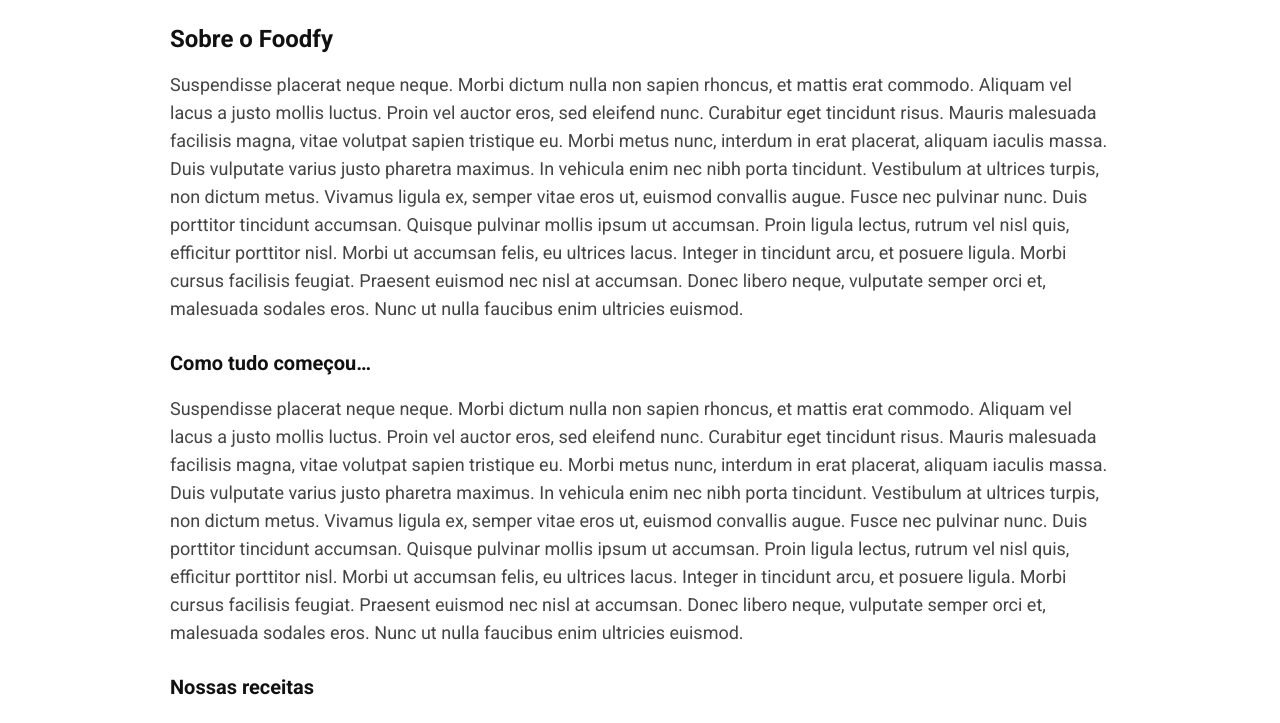
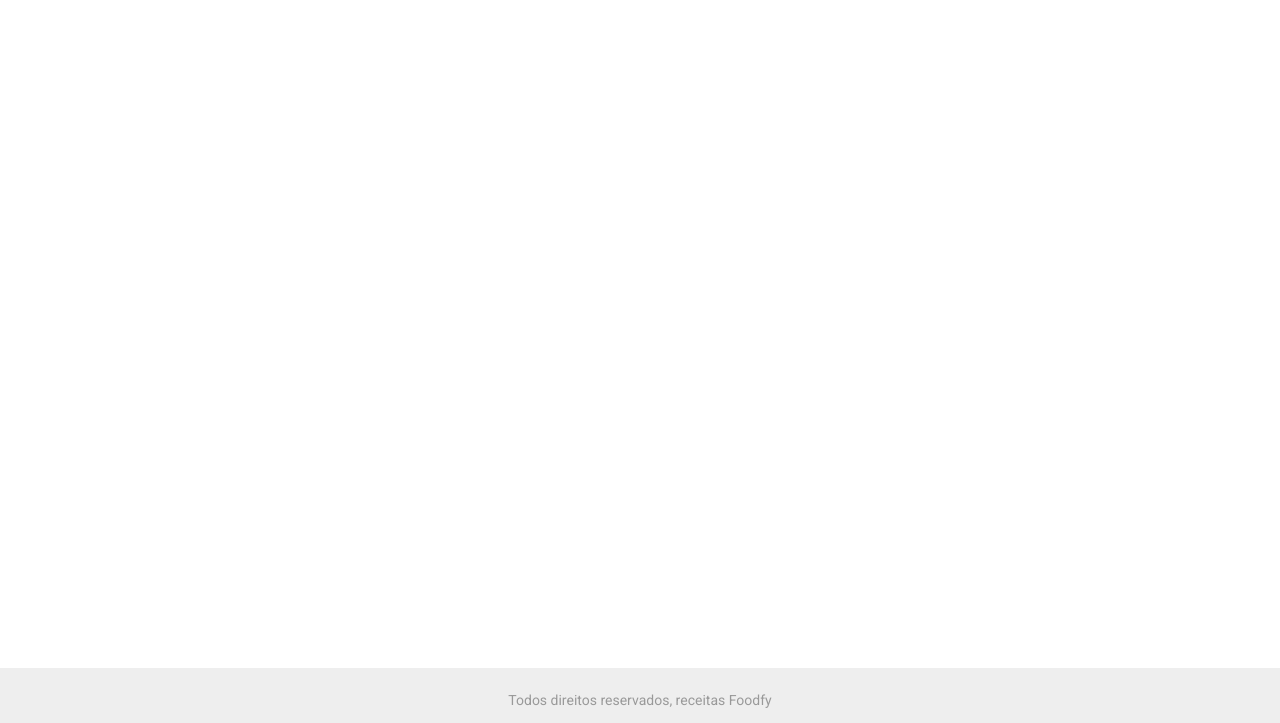
Before and after one commit to brenicio/foodfy, a plain HTML site: page revenue.html in a window 1280 px wide. Shown: the part 70-793 px from the top of the page. Drawn offline with Linux system fonts and the light colour scheme.

Commit message:
Ajustando footer

```diff
--- a/css/style.css
+++ b/css/style.css
@@ -8,14 +8,17 @@
     padding: 0;
 }
 
-body {
+html, body {
     font-family: 'Roboto', sans-serif;
+    height: 100%;
+    width: 100%;
 }
 
 div.wrapper {
+    min-height: 100%;
     display: grid;
-    grid-template-columns: 1fr;
-    grid-template-rows: auto auto auto;
+    grid-template-columns: auto;
+    grid-template-rows: auto 1fr auto;
     justify-items: center;
 }
 
@@ -137,20 +140,18 @@
 
 /*** FOOTER ***/
 footer {
+    display: grid;
     background: #EEEEEE;
+    justify-self: stretch;
+    justify-items: center;
+    align-items: center;
     height: 62px;
-    width: 100%;
-    text-align: center;
-}
 
-footer .copyright {
-    margin-top: 23px;
 }
 
 footer .copyright span {
     font-size: 14px;
     color: #999999;
-    max-width: 267px;
 }
 
 /**ABOUT PAGE**/
@@ -192,3 +193,5 @@
 main div.content div.text p {
     text-align: justify;
 }
+
+/**REVENUE PAGE**/
--- a/revenue.html
+++ b/revenue.html
@@ -15,34 +15,6 @@
             </div>
         </header>
         <main>
-            <div class="content">
-                <div class="text1">
-                    <div class="titleText">
-                        <span>Sobre o Foodfy</span>
-                    </div>
-                    <p>Suspendisse placerat neque neque. Morbi dictum nulla non sapien rhoncus, et mattis erat commodo. Aliquam vel lacus a justo mollis luctus. Proin vel auctor eros, sed eleifend nunc. Curabitur eget tincidunt risus. Mauris malesuada facilisis magna, vitae volutpat sapien tristique eu. Morbi metus nunc, interdum in erat placerat, aliquam iaculis massa. Duis vulputate varius justo pharetra maximus. In vehicula enim nec nibh porta tincidunt. Vestibulum at ultrices turpis, non dictum metus. Vivamus ligula ex, semper vitae eros ut, euismod convallis augue.
-                        Fusce nec pulvinar nunc. Duis porttitor tincidunt accumsan. Quisque pulvinar mollis ipsum ut accumsan. Proin ligula lectus, rutrum vel nisl quis, efficitur porttitor nisl. Morbi ut accumsan felis, eu ultrices lacus. Integer in tincidunt arcu, et posuere ligula. Morbi cursus facilisis feugiat. Praesent euismod nec nisl at accumsan. Donec libero neque, vulputate semper orci et, malesuada sodales eros. Nunc ut nulla faucibus enim ultricies euismod.
-                     </p>
-                </div>
-
-                <div class="text2">
-                    <div class="titleText">
-                        Como tudo começou…
-                    </div>
-                    <p>Suspendisse placerat neque neque. Morbi dictum nulla non sapien rhoncus, et mattis erat commodo. Aliquam vel lacus a justo mollis luctus. Proin vel auctor eros, sed eleifend nunc. Curabitur eget tincidunt risus. Mauris malesuada facilisis magna, vitae volutpat sapien tristique eu. Morbi metus nunc, interdum in erat placerat, aliquam iaculis massa. Duis vulputate varius justo pharetra maximus. In vehicula enim nec nibh porta tincidunt. Vestibulum at ultrices turpis, non dictum metus. Vivamus ligula ex, semper vitae eros ut, euismod convallis augue.
-                        Fusce nec pulvinar nunc. Duis porttitor tincidunt accumsan. Quisque pulvinar mollis ipsum ut accumsan. Proin ligula lectus, rutrum vel nisl quis, efficitur porttitor nisl. Morbi ut accumsan felis, eu ultrices lacus. Integer in tincidunt arcu, et posuere ligula. Morbi cursus facilisis feugiat. Praesent euismod nec nisl at accumsan. Donec libero neque, vulputate semper orci et, malesuada sodales eros. Nunc ut nulla faucibus enim ultricies euismod.
-                     </p>
-                </div>
-
-                <div class="text3">
-                    <div class="titleText">
-                        Nossas receitas
-                    </div>
-                    <p>Suspendisse placerat neque neque. Morbi dictum nulla non sapien rhoncus, et mattis erat commodo. Aliquam vel lacus a justo mollis luctus. Proin vel auctor eros, sed eleifend nunc. Curabitur eget tincidunt risus. Mauris malesuada facilisis magna, vitae volutpat sapien tristique eu. Morbi metus nunc, interdum in erat placerat, aliquam iaculis massa. Duis vulputate varius justo pharetra maximus. In vehicula enim nec nibh porta tincidunt. Vestibulum at ultrices turpis, non dictum metus. Vivamus ligula ex, semper vitae eros ut, euismod convallis augue.
-                        Fusce nec pulvinar nunc. Duis porttitor tincidunt accumsan. Quisque pulvinar mollis ipsum ut accumsan. Proin ligula lectus, rutrum vel nisl quis, efficitur porttitor nisl. Morbi ut accumsan felis, eu ultrices lacus. Integer in tincidunt arcu, et posuere ligula. Morbi cursus facilisis feugiat. Praesent euismod nec nisl at accumsan. Donec libero neque, vulputate semper orci et, malesuada sodales eros. Nunc ut nulla faucibus enim ultricies euismod.
-                     </p>
-                </div>
-            </div>
         </main>
         <footer>
             <div class="copyright">
```
